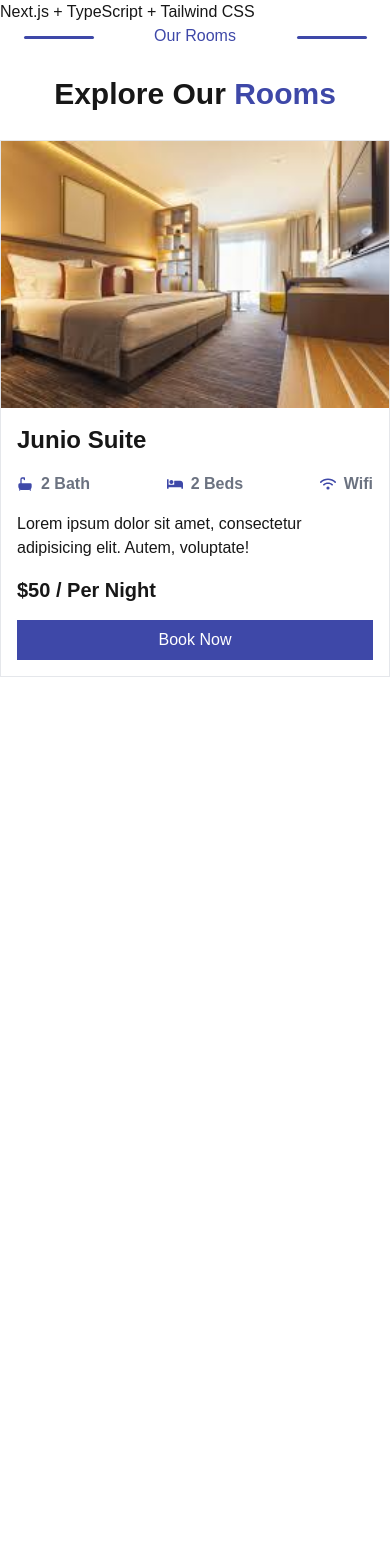
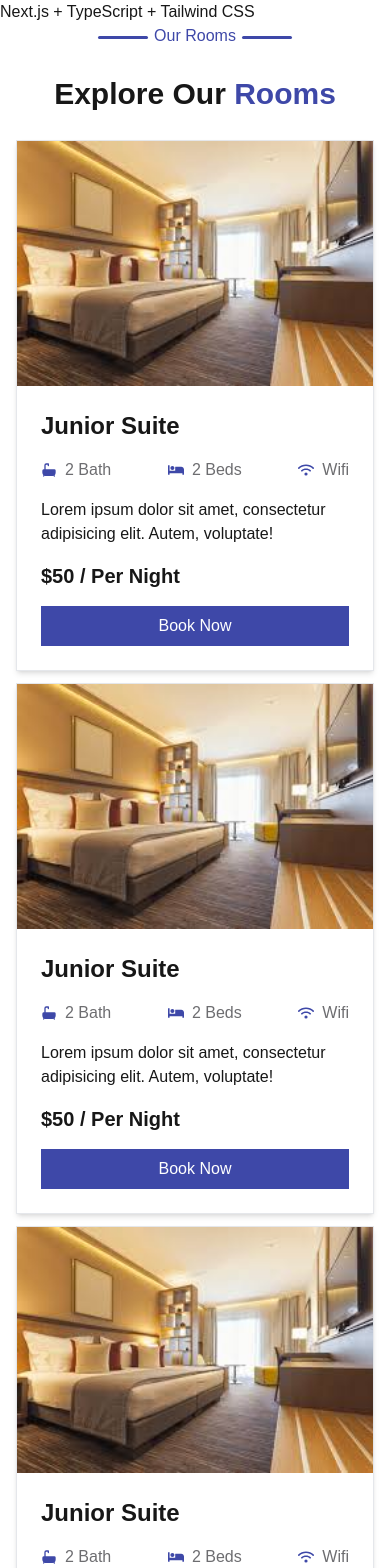
Before and after one commit to NabilaFerdousPrapty/Suite-Spot, a Next.js app: page / in a window 390 px wide. Shown: the top 1568 px of the page. Before the commit the page ends 844 px from the top, so only its background shows below. Built offline with nearby package versions, Linux system fonts and the light colour scheme.

Commit message:
Added responsive modification on room section

```diff
--- a/app/page.tsx
+++ b/app/page.tsx
@@ -1,10 +1,12 @@
-import OurRoom from "@/components/ourRoom/page";
+import Rooms from "@/components/rooms/page";
+import Services from "@/components/services/page";
 
 export default function Home() {
   return (
     <div className="container">
       <h1>Next.js + TypeScript + Tailwind CSS</h1>
-      <OurRoom />
+      <Rooms />
+      <Services />
     </div>
   );
 }
--- a/components/ourRoom/page.tsx
+++ /dev/null
@@ -1,45 +0,0 @@
-import React from 'react';
-import './ourRoom.css';
-import Image from 'next/image';
-import hotel1 from '../../public/image/hotel1.jpeg';
-import { TbBathFilled } from 'react-icons/tb';
-import { FaBed } from 'react-icons/fa';
-import { FaWifi } from 'react-icons/fa6';
-
-const OurRoom = () => {
-    return (
-        <div className='max-w-7xl mx-auto '>
-            <p className='sub-title text-center text-[#3E48A8]'>Our Rooms</p>
-            <h1 className='text-3xl font-bold text-center my-7'>Explore Our <span className='text-[#3E48A8]'>Rooms</span></h1>
-
-            {/* hotel Cards */}
-            <div className='grid grid-cols-1 md:grid-cols-2 lg:grid-cols-3 gap-3'>
-                <div className='w-full border'>
-                    <Image
-                        src={hotel1}
-                        alt={`hotel image`}
-                        className="w-full"
-                    />
-                    <div className='p-4 space-y-4'>
-                        <h1 className='text-2xl font-bold'>Junio Suite</h1>
-                        <div className='text-gray-500 flex justify-between font-semibold
-                        '>
-                            <p className='flex items-center'><TbBathFilled className='text-[#3E48A8] mr-2' />
-                                2 Bath</p>
-                            <p className='flex items-center'><FaBed className='text-[#3E48A8] mr-2' />
-                                2 Beds</p>
-
-                            <p className='flex items-center'><FaWifi className='text-[#3E48A8] mr-2' />
-                                Wifi</p>
-                        </div>
-                        <p>Lorem ipsum dolor sit amet, consectetur adipisicing elit. Autem, voluptate!</p>
-                        <p className='text-xl font-bold'>$50 / Per Night</p>
-                        <button className='button w-full bg-[#3E48A8] text-white p-2'>Book Now</button>
-                    </div>
-                </div>
-            </div>
-        </div>
-    );
-};
-
-export default OurRoom;
--- /dev/null
+++ b/components/rooms/page.tsx
@@ -0,0 +1,93 @@
+import React from 'react';
+import './rooms.css';
+import Image from 'next/image';
+import hotel1 from '../../public/image/hotel1.jpeg';
+import { TbBathFilled } from 'react-icons/tb';
+import { FaBed } from 'react-icons/fa';
+import { FaWifi } from 'react-icons/fa6';
+
+const Rooms = () => {
+    return (
+        <div className='max-w-7xl mx-auto px-4'>
+            <p className='sub-title text-center text-[#3E48A8]'>Our Rooms</p>
+            <h1 className='text-3xl font-bold text-center my-7'>Explore Our <span className='text-[#3E48A8]'>Rooms</span></h1>
+
+            {/* hotel Cards */}
+            <div className='grid grid-cols-1 md:grid-cols-2 lg:grid-cols-3 gap-3'>
+                {/* single card */}
+                <div className='w-full border shadow-md'>
+                    <Image
+                        src={hotel1}
+                        alt={`hotel image`}
+                        className="w-full"
+                    />
+                    <div className='p-6 space-y-4'>
+                        <h1 className='text-2xl font-bold'>Junior Suite</h1>
+                        <div className='text-[#6d6d70] flex justify-between
+                        '>
+                            <p className='flex items-center'><TbBathFilled className='text-[#3E48A8] mr-2' />
+                                2 Bath</p>
+                            <p className='flex items-center'><FaBed className='text-[#3E48A8] mr-2' />
+                                2 Beds</p>
+
+                            <p className='flex items-center'><FaWifi className='text-[#3E48A8] mr-2' />
+                                Wifi</p>
+                        </div>
+                        <p>Lorem ipsum dolor sit amet, consectetur adipisicing elit. Autem, voluptate!</p>
+                        <p className='text-xl font-bold'>$50 / Per Night</p>
+                        <button className='button w-full bg-[#3E48A8] text-white p-2'>Book Now</button>
+                    </div>
+                </div>
+                <div className='w-full border shadow-md'>
+                    <Image
+                        src={hotel1}
+                        alt={`hotel image`}
+                        className="w-full"
+                    />
+                    <div className='p-6 space-y-4'>
+                        <h1 className='text-2xl font-bold'>Junior Suite</h1>
+                        <div className='text-[#6d6d70] flex justify-between
+                        '>
+                            <p className='flex items-center'><TbBathFilled className='text-[#3E48A8] mr-2' />
+                                2 Bath</p>
+                            <p className='flex items-center'><FaBed className='text-[#3E48A8] mr-2' />
+                                2 Beds</p>
+
+                            <p className='flex items-center'><FaWifi className='text-[#3E48A8] mr-2' />
+                                Wifi</p>
+                        </div>
+                        <p>Lorem ipsum dolor sit amet, consectetur adipisicing elit. Autem, voluptate!</p>
+                        <p className='text-xl font-bold'>$50 / Per Night</p>
+                        <button className='button w-full bg-[#3E48A8] text-white p-2'>Book Now</button>
+                    </div>
+                </div>
+                <div className='w-full border shadow-md'>
+                    <Image
+                        src={hotel1}
+                        alt={`hotel image`}
+                        className="w-full"
+                    />
+                    <div className='p-6 space-y-4'>
+                        <h1 className='text-2xl font-bold'>Junior Suite</h1>
+                        <div className='text-[#6d6d70] flex justify-between
+                        '>
+                            <p className='flex items-center'><TbBathFilled className='text-[#3E48A8] mr-2' />
+                                2 Bath</p>
+                            <p className='flex items-center'><FaBed className='text-[#3E48A8] mr-2' />
+                                2 Beds</p>
+
+                            <p className='flex items-center'><FaWifi className='text-[#3E48A8] mr-2' />
+                                Wifi</p>
+                        </div>
+                        <p>Lorem ipsum dolor sit amet, consectetur adipisicing elit. Autem, voluptate!</p>
+                        <p className='text-xl font-bold'>$50 / Per Night</p>
+                        <button className='button w-full bg-[#3E48A8] text-white p-2'>Book Now</button>
+                    </div>
+                </div>
+
+            </div>
+        </div>
+    );
+};
+
+export default Rooms;
--- a/components/ourRoom/ourRoom.css
+++ b/components/rooms/rooms.css
@@ -36,51 +36,61 @@
 
 
 
-/* ============================================================================================== */
 /* Responsive / Mobile Screen*/
-@media only screen and (min-width: 300px) and (max-width: 380px) {
+@media only screen and  (max-width: 380px) {
     .sub-title:after {
-        width: 60px;
+        width: 40px;
         top: 52%;
-        left: 90%;
+        left: 75%;
     }
 
     .sub-title:before {
-        width: 60px;
+        width: 40px;
         top: 52%;
-        left: 10%;
+        left: 25%;
     }
 
 
 }
 
-/* ============================================================================================== */
 /* Responsive / Medium Screen*/
-@media only screen and (min-width: 385px) and (max-width: 620px) {
+@media only screen and (min-width: 381px) and (max-width: 620px) {
     .sub-title:after {
-        width: 70px;
-        left: 85%;
+        width: 50px;
+        left: 70%;
     }
 
     .sub-title:before {
-        width: 70px;
-        left: 15%;
+        width: 50px;
+        left: 30%;
     }
 
 }
 
 
-/* ============================================================================================== */
 /* Responsive / Medium Screen*/
 @media only screen and (min-width: 621px) and (max-width: 768px) {
     .sub-title:after {
-        width: 90px;
-        left: 78%;
+        width: 50px;
+        left: 60%;
     }
 
     .sub-title:before {
-        width: 90px;
-        left: 22%;
+        width: 50px;
+        left: 40%;
+    }
+}
+
+
+/* Responsive / Medium Screen*/
+@media only screen and (min-width: 769px) and (max-width: 1120px) {
+    .sub-title:after {
+        width: 50px;
+        left: 60%;
     }
 
+    .sub-title:before {
+        width: 50px;
+        left: 40%;
+    }
 }
--- /dev/null
+++ b/components/services/page.tsx
@@ -0,0 +1,11 @@
+import React from 'react';
+
+const Services = () => {
+    return (
+        <div>
+            Explore Our Services
+        </div>
+    );
+};
+
+export default Services;
```
